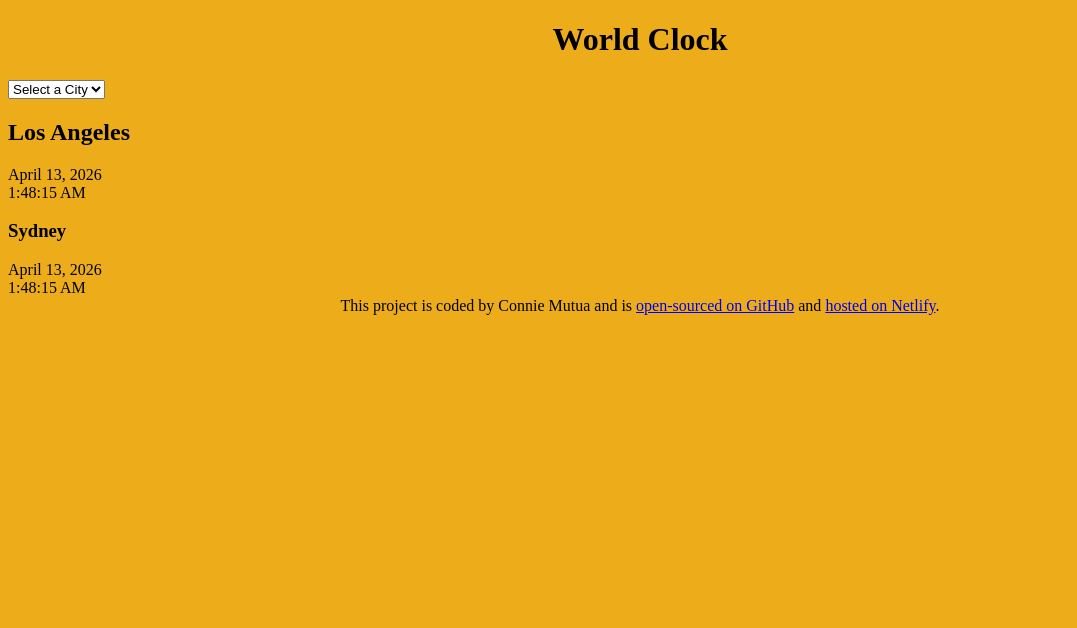
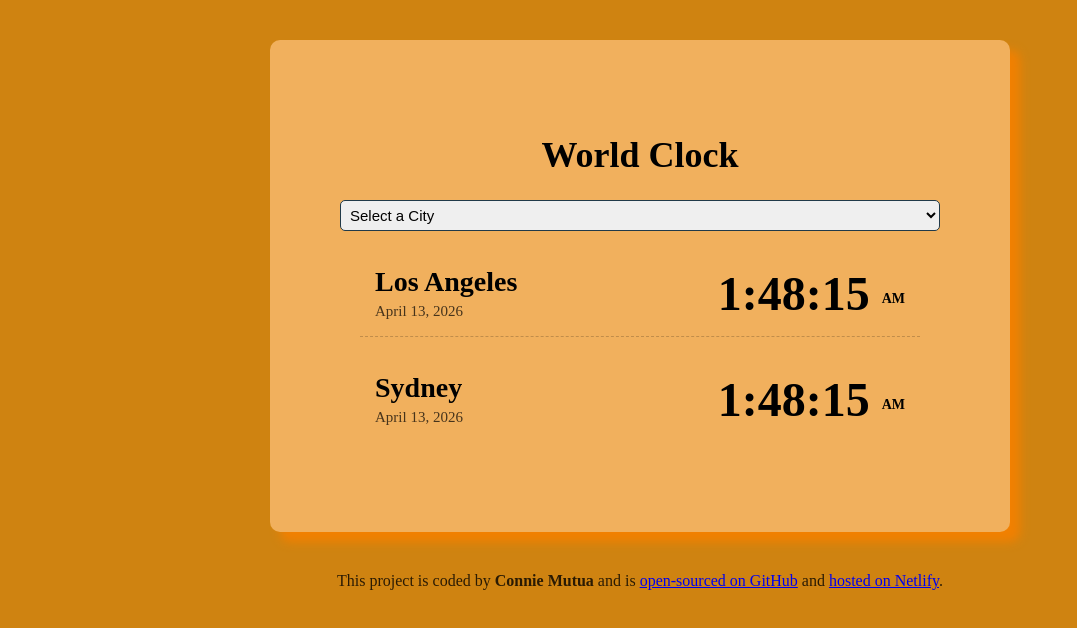
Before and after one commit to pink-clarinet65/world-clock, a plain HTML site: page index.html in a window 1280 px wide. Shown: the whole page, without its empty margins (0-1077 px from the left). Drawn offline with Linux system fonts and the light colour scheme.

Commit message:
Html and style changes
made style changes and adjusted html file

```diff
--- a/css/style.css
+++ b/css/style.css
@@ -1,9 +1,55 @@
 body {
-  background-color: #edad1b;
+  background-color: #cf8311;
+}
+
+.container {
+  max-width: 600px;
+  margin: 40px auto;
+  background: #f1b05d;
+  padding: 70px;
+  box-shadow: 10px 10px 10px #f18002;
+  border-radius: 10px;
+}
+select {
+  display: block;
+  width: 100%;
+  padding: 5px;
+  border-radius: 5px;
+  border-color: #213a49;
+  font-size: 15px;
 }
 h1 {
   text-align: center;
+  font-size: 36px;
+}
+
+h2 {
+  margin: 0 0 5px;
+  font-size: 28px;
+}
+.cities {
+  display: flex;
+  justify-content: space-between;
+  font-size: 15px;
+  margin: 20px;
+  padding: 15px;
+  border-bottom: 1px dashed rgba(0, 0, 0, 0.2);
+}
+.cities:last-child {
+  border: none;
+}
+.time {
+  font-size: 48px;
+  font-weight: bold;
+}
+.time small {
+  font-size: 14px;
+  vertical-align: middle;
+}
+.date {
+  opacity: 0.7;
 }
 footer {
   text-align: center;
+  color: rgba(0, 0, 0, 0.8);
 }
--- a/index.html
+++ b/index.html
@@ -17,19 +17,23 @@
         <option value="">Paris</option>
       </select>
       <div class="cities">
-        <h2>Los Angeles</h2>
-        <div class="date">April 13, 2026</div>
-        <div class="time">1:48:15 AM</div>
+        <div>
+          <h2>Los Angeles</h2>
+          <div class="date">April 13, 2026</div>
+        </div>
+        <div class="time">1:48:15 <small>AM</small></div>
       </div>
 
       <div class="cities">
-        <h3>Sydney</h3>
-        <div class="date">April 13, 2026</div>
-        <div class="time">1:48:15 AM</div>
+        <div>
+          <h2>Sydney</h2>
+          <div class="date">April 13, 2026</div>
+        </div>
+        <div class="time">1:48:15 <small>AM</small></div>
       </div>
     </div>
     <footer>
-      This project is coded by Connie Mutua and is
+      This project is coded by <strong>Connie Mutua</strong> and is
 
       <a href="https://github.com/pink-clarinet65/world-clock" target="_blank"
         >open-sourced on GitHub</a
```
